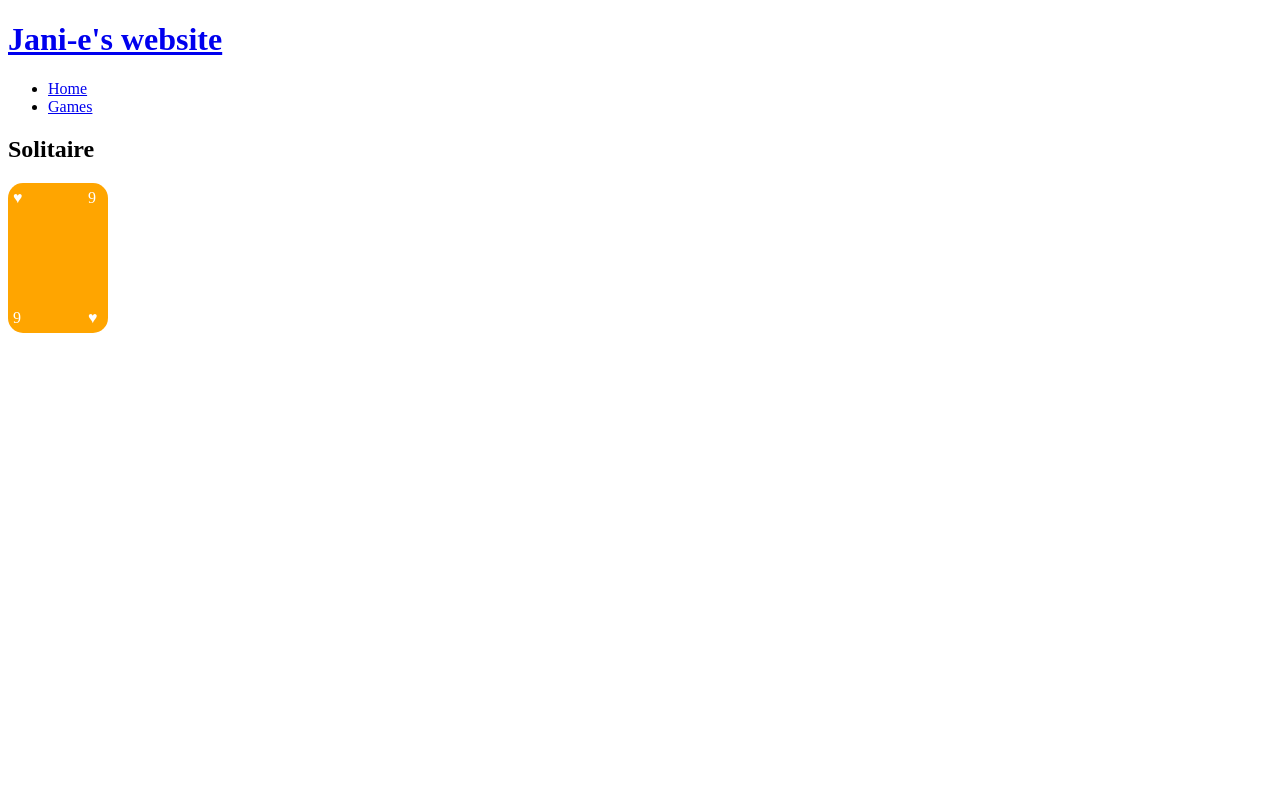
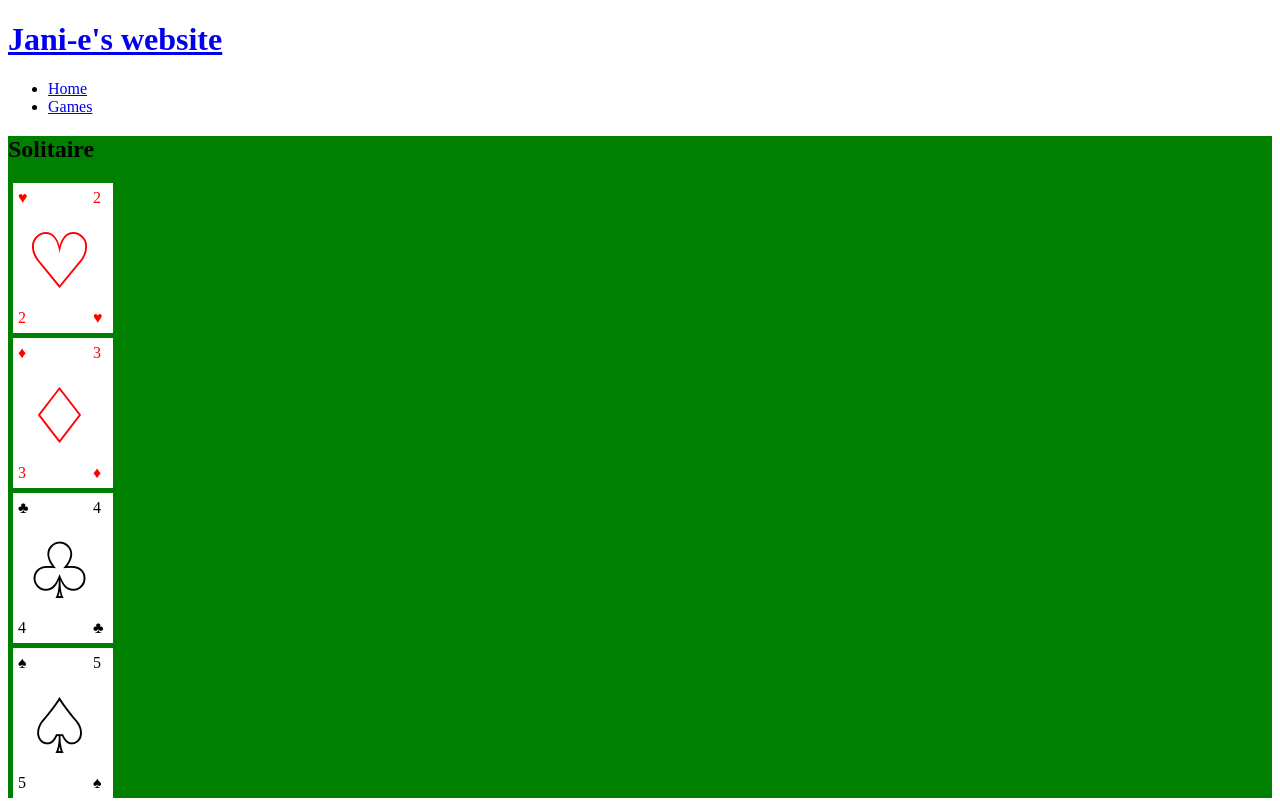
Before and after one commit to jani-e/vitejs_frontend, a React (Vite) app: page /games/solitaire in a window 1280 px wide. Built offline with nearby package versions, Linux system fonts and the light colour scheme.

Commit message:
Moved card svg into Card component and is draggable

```diff
--- a/package.json
+++ b/package.json
@@ -11,6 +11,8 @@
   },
   "dependencies": {
     "react": "^18.2.0",
+    "react-dnd": "^16.0.1",
+    "react-dnd-html5-backend": "^16.0.1",
     "react-dom": "^18.2.0",
     "react-router-dom": "^6.11.0"
   },
--- /dev/null
+++ b/src/components/Card.jsx
@@ -0,0 +1,44 @@
+import PropTypes from 'prop-types'
+import { useDrag } from 'react-dnd'
+
+const ItemTypes = {
+  CARD: 'card'
+}
+
+const Card = ({ value, suit, color, tempSuit }) => {
+  const [{ isDragging }, drag] = useDrag(() => ({
+    type: ItemTypes.CARD,
+    collect: monitor => ({
+      isDragging: !!monitor.isDragging(),
+    }),
+  }))
+
+  const cardStyle = {
+    opacity: isDragging ? 0.5 : 1,
+    width: 100,
+    height: 150,
+    margin: 5
+  }
+
+  return (
+    <div ref={drag} style={cardStyle}>
+      <svg width={100} height={150} >
+        <rect width='100%' height='150%' fill="white" />
+        <text x={80} y={20} fill={color}>{value}</text>
+        <text x={5} y={140} fill={color}>{value}</text>
+        <text x={5} y={20} fill={color}>{suit}</text>
+        <text x={80} y={140} fill={color}>{suit}</text>
+        <text x={12} y={105} fill={color} fontSize={77}>{tempSuit}</text>
+      </svg>
+    </div>
+  )
+}
+
+Card.propTypes = {
+  value: PropTypes.number,
+  suit: PropTypes.string,
+  color: PropTypes.string,
+  tempSuit: PropTypes.string
+}
+
+export default Card
--- a/src/pages/games/solitaire/Solitaire.jsx
+++ b/src/pages/games/solitaire/Solitaire.jsx
@@ -1,15 +1,35 @@
+import { DndProvider } from 'react-dnd'
+import { HTML5Backend } from 'react-dnd-html5-backend'
+import Card from 'src/components/Card'
+
 const Solitaire = () => {
+  const suits = {
+    hearts: '♥',
+    diamonds: '♦',
+    clubs: '♣',
+    spades: '♠'
+  }
+
+  const tempSuits = {
+    hearts: '♡',
+    diamonds: '♢',
+    clubs: '♧',
+    spades: '♤'
+  }
+
+  const style = {
+    backgroundColor: 'green'
+  }
 
   return (
-    <div>
+    <div style={style}>
+      <DndProvider backend={HTML5Backend}>
         <h2>Solitaire</h2>
-      <svg width={100} height={150}>
-        <rect width={100} height={150} rx={15} fill="orange"/>
-        <text x={80} y={20} fill="white">9</text>
-        <text x={5} y={140} fill="white">9</text>
-        <text x={5} y={20} fill="white">♥</text>
-        <text x={80} y={140} fill="white">♥</text>
-      </svg>
+        <Card value={2} suit={suits.hearts} color='red' tempSuit={tempSuits.hearts} />
+        <Card value={3} suit={suits.diamonds} color='red' tempSuit={tempSuits.diamonds} />
+        <Card value={4} suit={suits.clubs} color='black' tempSuit={tempSuits.clubs} />
+        <Card value={5} suit={suits.spades} color='black' tempSuit={tempSuits.spades} />
+      </DndProvider>
     </div>
   )
 }
@@ -17,15 +37,17 @@ const Solitaire = () => {
 /*
 todo / things to consider
 - can svg be dragged and moved like in solitaire game?
-   - card needs to be draggable
-   - card should move with the user's cursor when dragged
+  - Card that is a div and contains svg can be dragged --> react DnD
   - cards should have fixed places
+- card styling
+  - hidden card / reveal card -> useState?
+  - card colors and 'tempSuit' added in suits
+  - value display logic for 1 ace, 11 jack, 12 queen, 13 king
 - game code logic
   - tracking where cards are
   - double click card logic
-   - hidden card / reveal card
   - deck
- - move card svg/image to assets or components?
+- move card svg/image to assets or components? --> moved to components
 */
 
 export default Solitaire
```
Also changed, not shown: 1 other file (tests, documents, lock files or other folders). Lines whose indentation alone changed are shown as unchanged.
